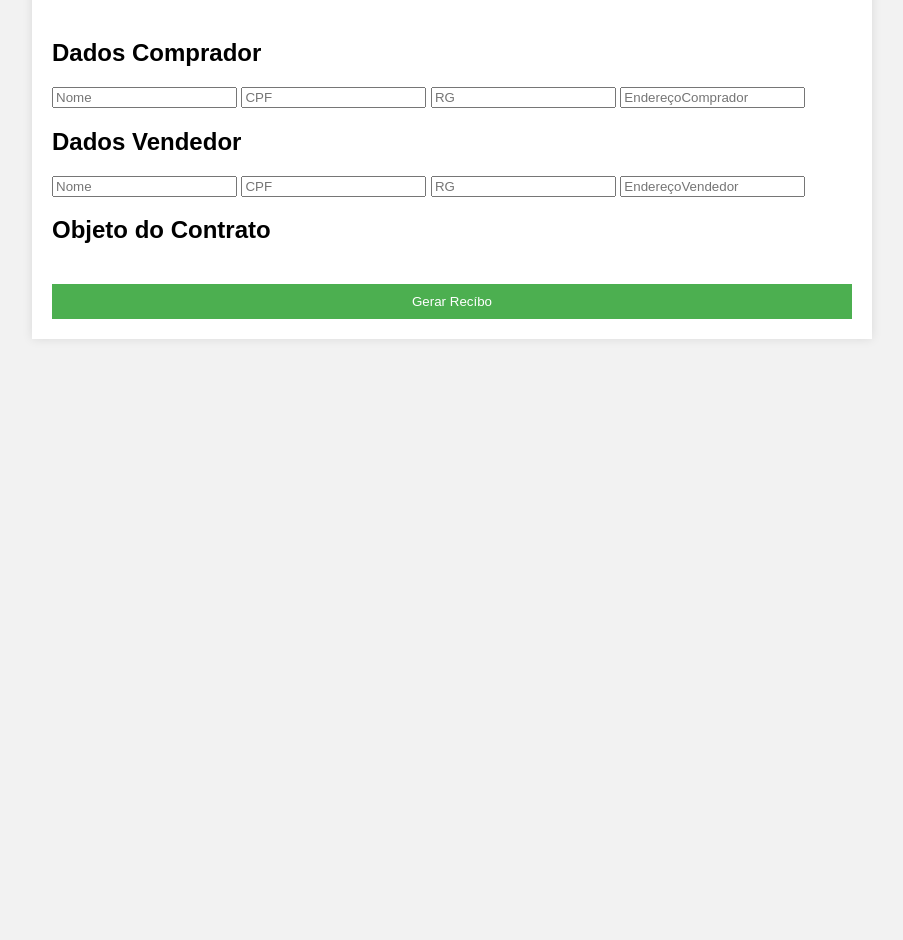
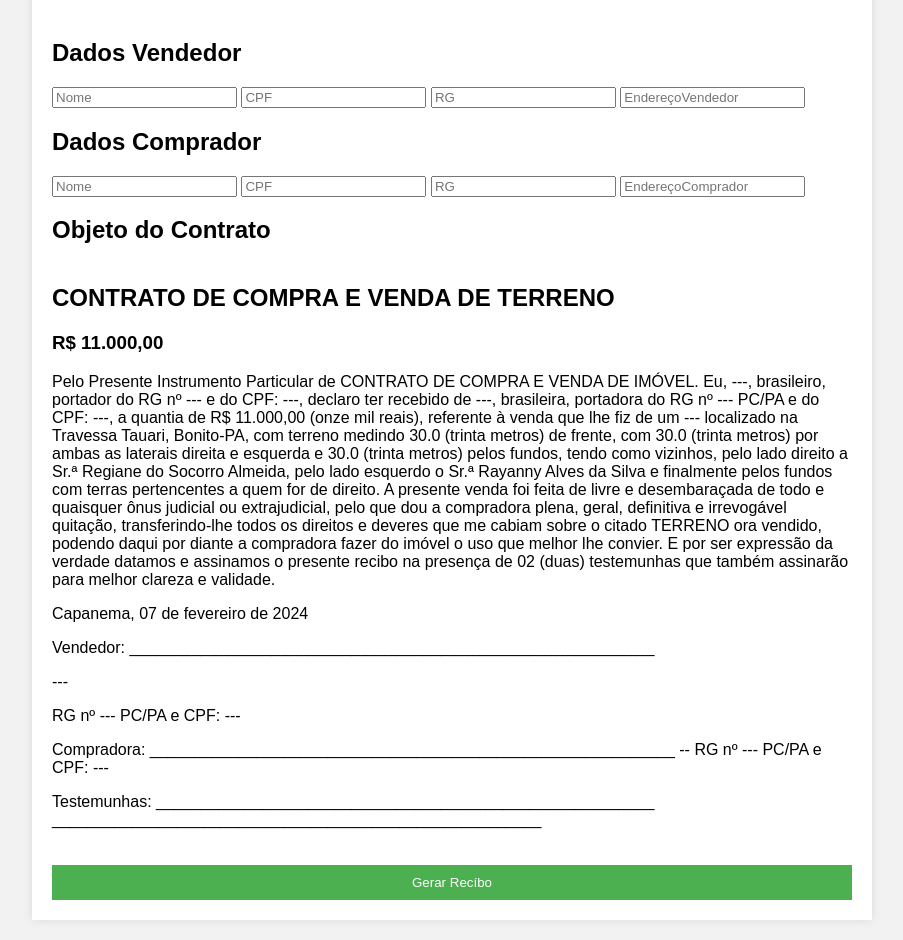
Before and after one commit to Jaymeda14/My-Docs, a plain HTML site: page index.html in a window 1280 px wide. Shown: the part 101-1041 px from the top of the page, without its empty margins (188-1091 px from the left). Before the commit the page ends 800 px from the top, so only its background shows below. Drawn offline with Linux system fonts and the light colour scheme.

Commit message:
fiz mais algumas alterações

```diff
--- a/index.html
+++ b/index.html
@@ -13,6 +13,14 @@
         <form id="cvForm">
             <!-- Informações Pessoais -->
             <section>
+                <section>
+                    <h2>Dados Vendedor</h2>
+                    <!-- Campos do formulário -->
+                    <input type="text" id="nomeVendedor" placeholder="Nome">
+                    <input type="text" id="cpfVendedor" placeholder="CPF">
+                    <input type="numer" name="RG" id="rgVendedor" placeholder="RG">
+                    <input type="text" name="" id="endereço" placeholder="EndereçoVendedor">
+                </section>
                 <h2>Dados Comprador</h2>
                 <!-- Campos do formulário -->
                 <input type="text" id="nomeComprador" placeholder="Nome">
@@ -20,24 +28,49 @@
                 <input type="numer" name="RG" id="rgComprador" placeholder="RG">
                 <input type="text" name="" id="endereço" placeholder="EndereçoComprador">
             </section>
-            <section>
-                <h2>Dados Vendedor</h2>
-                <!-- Campos do formulário -->
-                <input type="text" id="nomeVendedor" placeholder="Nome">
-                <input type="text" id="cpfVendedor" placeholder="CPF">
-                <input type="numer" name="RG" id="rgVendedor" placeholder="RG">
-                <input type="text" name="" id="endereço" placeholder="EndereçoVendedor">
-            </section>
-
-
-
-
-
             <!-- Experiência Profissional -->
             <section>
                 <h2>Objeto do Contrato</h2>
                 <!-- Campos do formulário -->
             </section>
+
+            <div id="recibo">
+                <h2>CONTRATO DE COMPRA E VENDA DE TERRENO</h2>
+
+<h3>R$ 11.000,00</h3>
+
+<p>
+    Pelo Presente Instrumento Particular de CONTRATO DE COMPRA E VENDA DE IMÓVEL. Eu, ---, brasileiro,  portador do RG nº --- e do CPF: ---, declaro ter recebido de ---, brasileira, portadora do RG nº --- PC/PA e do CPF: ---, a quantia de R$ 11.000,00 (onze mil reais), referente à venda que lhe fiz de um --- localizado na Travessa Tauari, Bonito-PA, com terreno medindo 30.0 (trinta metros) de frente, com 30.0 (trinta metros) por ambas as laterais direita e esquerda e 30.0 (trinta metros) pelos fundos, tendo como vizinhos, pelo lado direito a Sr.ª Regiane do Socorro Almeida, pelo lado esquerdo o Sr.ª Rayanny Alves da Silva e finalmente pelos fundos com terras pertencentes a quem for de direito.
+    A presente venda foi feita de livre e desembaraçada de todo e quaisquer ônus judicial ou extrajudicial, pelo que dou a compradora plena, geral, definitiva e irrevogável quitação, transferindo-lhe todos os direitos e deveres que me cabiam sobre o citado TERRENO ora vendido, podendo daqui por diante a compradora fazer do imóvel o uso que melhor lhe convier.
+    E por ser expressão da verdade datamos e assinamos o presente recibo na presença de 02 (duas) testemunhas que também assinarão para melhor clareza e validade.
+</p>
+
+<p>Capanema, 07 de fevereiro de 2024</p>
+
+
+
+<p>Vendedor: ___________________________________________________________</p>
+<p>---</p>
+<p>RG nº --- PC/PA e CPF: ---</p>
+
+
+
+<p>
+    Compradora:  ___________________________________________________________
+    --
+    RG nº --- PC/PA e CPF: ---
+</p>
+
+<p>
+    Testemunhas:
+
+    ________________________________________________________
+
+    _______________________________________________________
+</p>
+
+
+            </div>
 
             <!-- Educação, Habilidades, etc. -->
             <!-- ... -->
--- a/script.js
+++ b/script.js
@@ -1,4 +1,4 @@
-function gerarCurriculo() {
+function gerarRecibo() {
     // Obtenha os dados do vendedor
     var nomeVendedor = document.getElementById('nomeVendedor').value;
     var cpfVendedor = document.getElementById('cpfVendedor').value;
@@ -14,7 +14,8 @@ function gerarCurriculo() {
 
     // Crie o recíbo formatado
     var recibo = `
-                Pelo Presente Instrumento Particular de CONTRATO DE COMPRA E VENDA DE IMÓVEL. Eu, ${nomeVendedor}, brasileiro,  portador do RG nº ${rgVendedor} e do CPF: ${cpfVendedor}, declaro ter recebido de ${nomeComprador}, brasileira, portadora do RG nº ${rgComprador} PC/PA e do CPF: ${cpfComprador}, a quantia de R$ 11.000,00 (onze mil reais)
+        <h1>Recibo de Compra e Venda de Terreno</h1>
+        <p>Pelo Presente Instrumento Particular de CONTRATO DE COMPRA E VENDA DE IMÓVEL. Eu, ${nomeVendedor}, brasileiro,  portador do RG nº ${rgVendedor} e do CPF: ${cpfVendedor}, declaro ter recebido de ${nomeComprador}, brasileira, portadora do RG nº ${rgComprador} PC/PA e do CPF: ${cpfComprador}, a quantia de R$ 11.000,00 (onze mil reais)</p>
 
 
         <!-- Adicione outras informações do currículo -->
```
